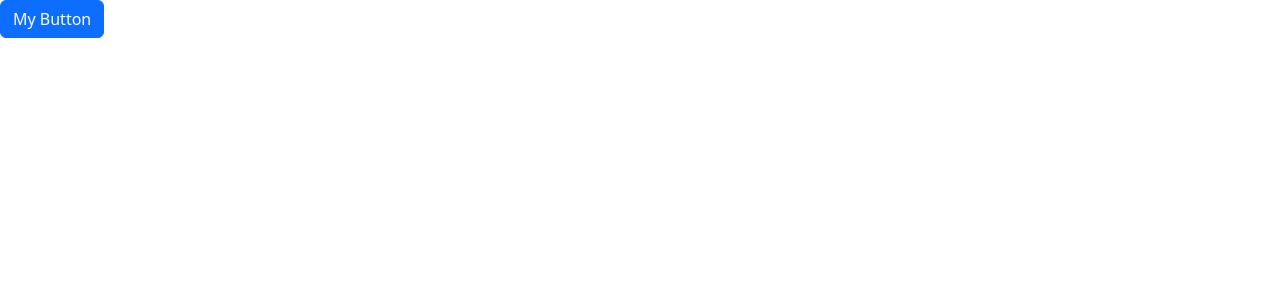
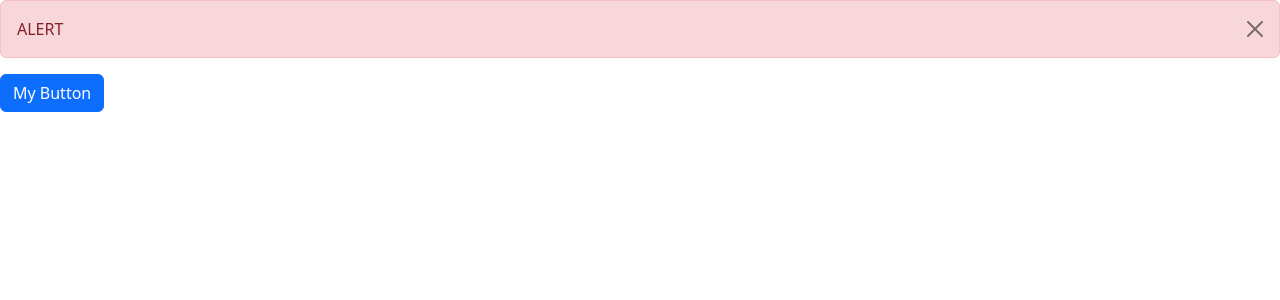
Before and after one commit to SarpUlasKaya/first-react-practice, a React (Vite) app in the folder react app/: page / in a window 1280 px wide. Both pictures are taken after a click on the button "My Button". Shown: the top 300 px of the page. Built offline with nearby package versions, Linux system fonts and the light colour scheme.

Commit message:
Display Dismissible Alert with Button

```diff
--- a/react app/src/App.tsx
+++ b/react app/src/App.tsx
@@ -1,11 +1,17 @@
+import { useState } from "react";
 import Button from "./components/Button";
-//import Alert from "./components/Alert";
+import Alert from "./components/Alert";
 //import ListGroup from "./components/ListGroup";
 
 function App() {
+  const [alertVisible, setAlertVisibility] = useState(false);
+
   return (
     <div>
-      <Button onClick={() => console.log("Button Clicked.")}>My Button</Button>
+      {alertVisible && (
+        <Alert onClose={() => setAlertVisibility(false)}>ALERT</Alert>
+      )}
+      <Button onClick={() => setAlertVisibility(true)}>My Button</Button>
     </div>
   );
 }
--- a/react app/src/components/Alert.tsx
+++ b/react app/src/components/Alert.tsx
@@ -2,12 +2,20 @@
 
 interface Props {
   children: ReactNode;
+  onClose: () => void;
 }
 
-function Alert({ children }: Props) {
+function Alert({ children, onClose }: Props) {
   return (
-    <div className="alert alert-danger" role="alert">
+    <div className="alert alert-danger alert-dismissible" role="alert">
       {children}
+      <button
+        type="button"
+        className="btn-close"
+        onClick={onClose}
+        data-bs-dismiss="alert"
+        aria-label="Close"
+      ></button>
     </div>
   );
 }
```
